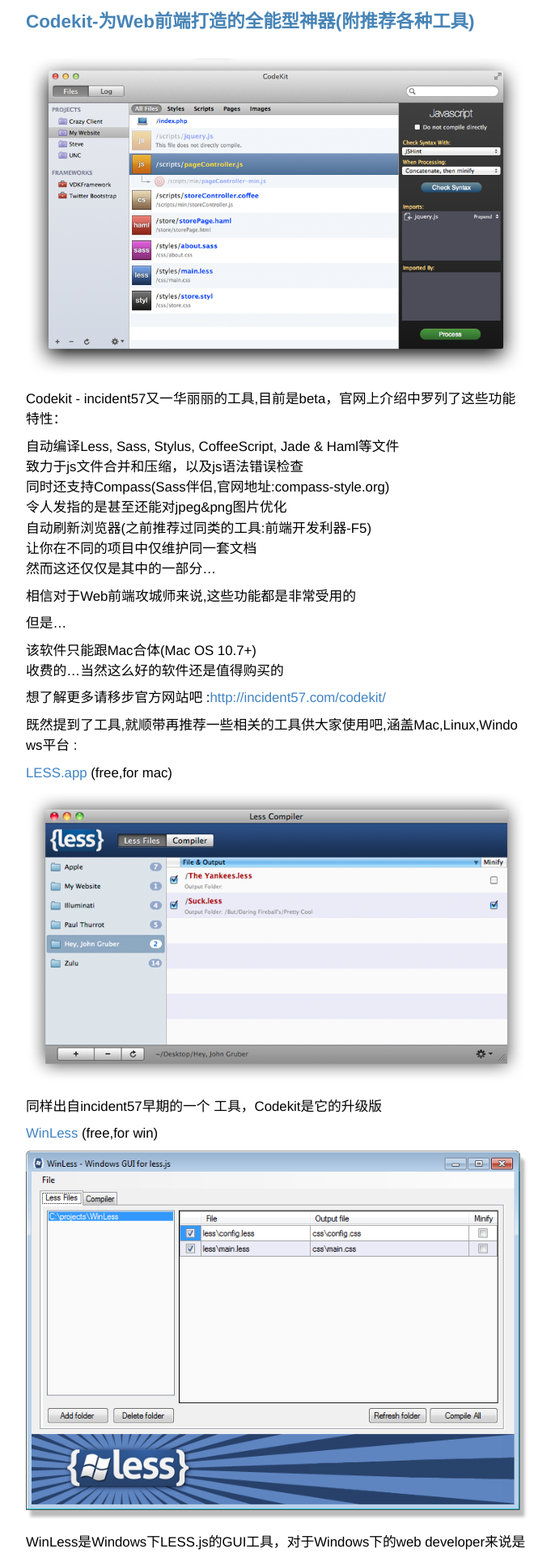
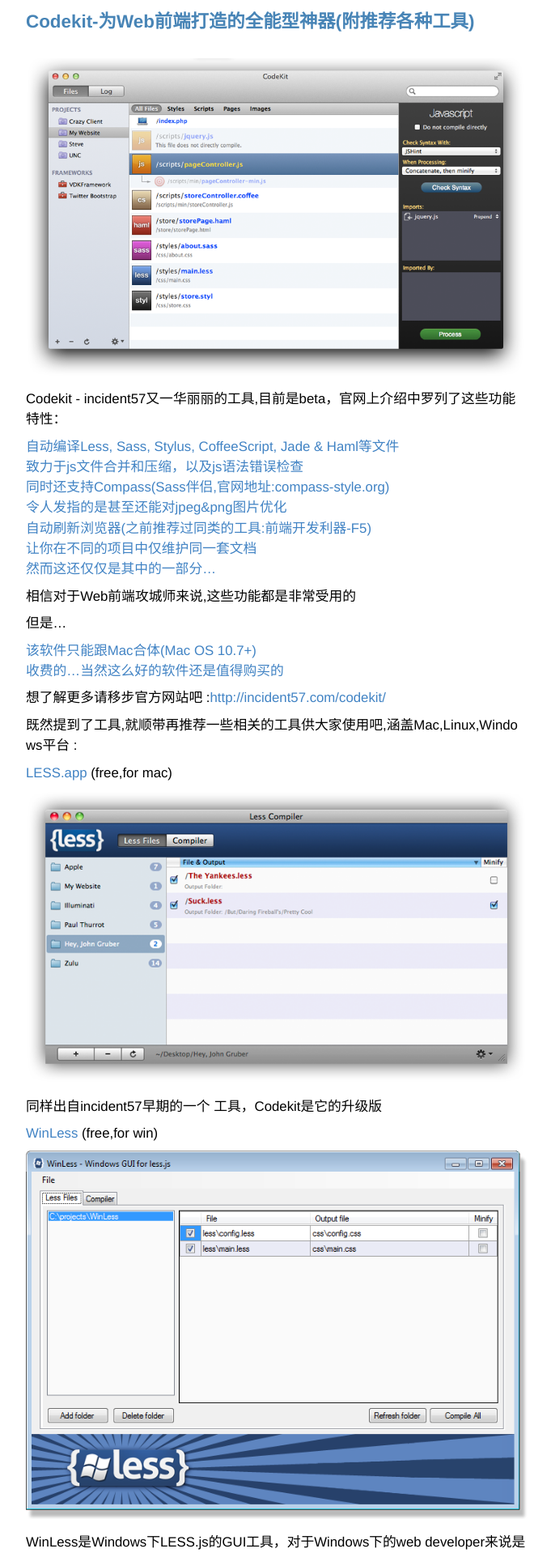
Before and after one commit to aNd1coder/and1coder.github.com, a Jekyll site: the page built from _posts/2012-03-05-Codekit-为Web前端打造的全能型神器(附推荐各种工具).md, in a window 1280 px wide. Shown: the top 1918 px of the page at 81% size, without its empty margins (298-979 px from the left). Built offline with Jekyll 4.4.1, drawn with Linux system fonts in a browser that asks for light colours; Markdown is read by kramdown in place of the engine named in the settings.

```diff
--- a/public/css/app.css
+++ b/public/css/app.css
@@ -7,7 +7,8 @@
 input, select, h1, h2, h3, h4, h5, h6 { font-size: 100%; }
 table { border-collapse: collapse; border-spacing: 0; }
 p { margin: .5em 0; }
-a { text-decoration: none; color: #4183c4; }
+a, ul { color: #4183c4; }
+a { text-decoration: none; }
 a:hover { text-decoration: underline; }
 a, img { -webkit-touch-callout: none; }
 
```
